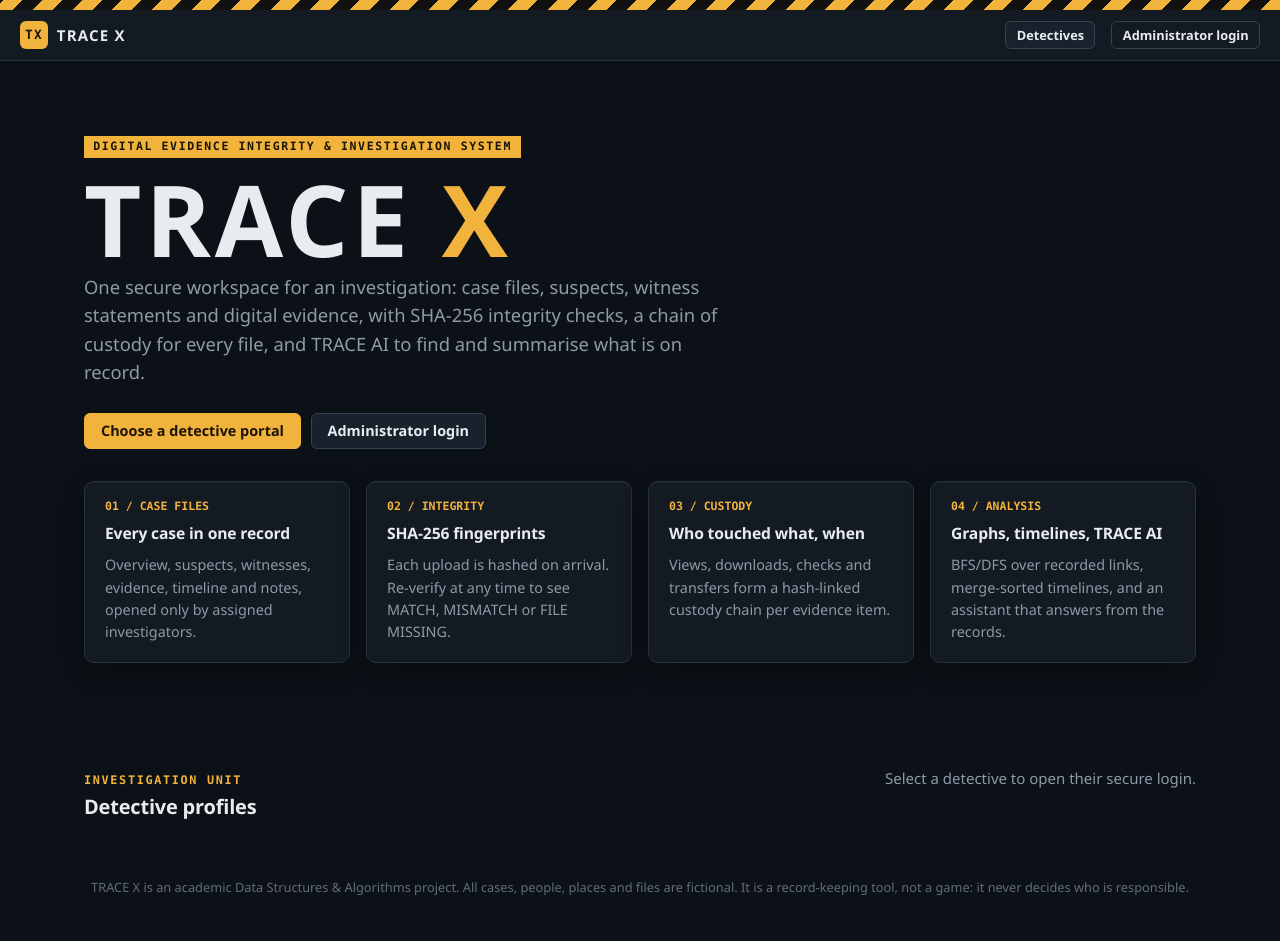
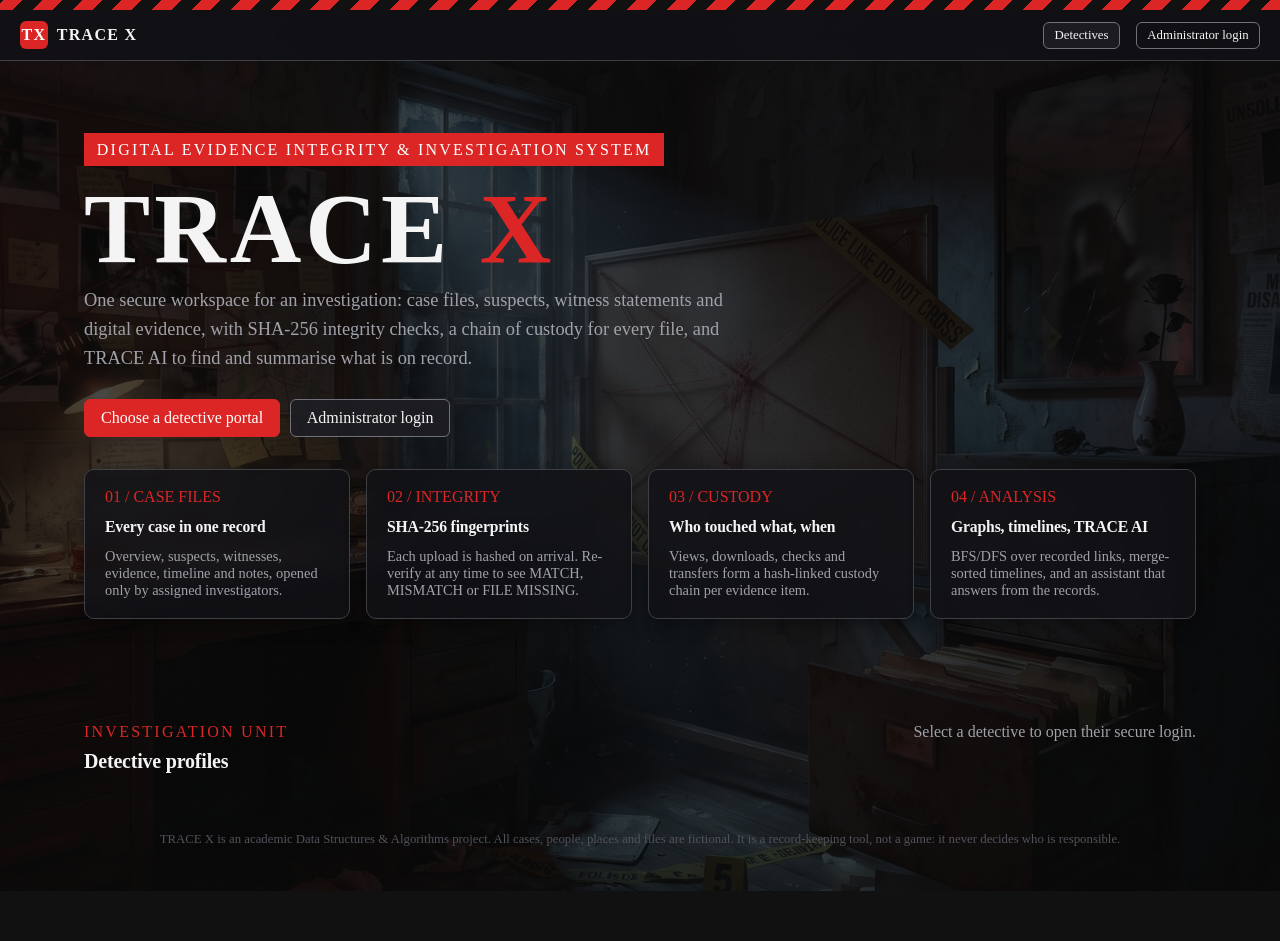
Before and after one commit to TRACEXX/TRACE-X, a Flask app: page / in a window 1280 px wide. After the commit the page ends 891 px from the top, so only its background shows below. Run offline with Flask 3, Linux system fonts and the light colour scheme; data that the repository does not hold is empty; parts of the project's set-up code (start-up, migrations or seed data) failed here and were passed over.

Commit message:
Update backgorund image and theme

```diff
--- a/static/css/style.css
+++ b/static/css/style.css
@@ -5,34 +5,42 @@
    ===================================================================== */
 
 :root {
-  --bg: #0c1117;
-  --surface: #131a22;
-  --surface-2: #19222c;
-  --surface-3: #202b37;
-  --line: #263240;
-  --line-strong: #344354;
-  --text: #e7ecf1;
-  --muted: #8d9aa8;
-  --faint: #5f6d7c;
-  --accent: #f2b33d;          /* evidence-tape amber */
-  --accent-ink: #1b1404;
-  --info: #62b6dc;
-  --ok: #3fbf8f;
-  --bad: #ec6553;
-  --warn: #e8a23a;
-  --violet: #a48bea;
+    /* BLACK & DEEP CHARCOAL BASE */
+    --bg: #08080a;
+    --surface: rgba(18, 18, 22, 0.82);   /* Semi-transparent so background image peeks through */
+    --surface-2: rgba(30, 30, 36, 0.85);
+    --surface-3: rgba(42, 42, 50, 0.90);
+
+    /* METALLIC SILVER BORDERS & TEXT */
+    --line: #3f3f46;
+    --line-strong: #71717a;
+    --text: #f4f4f5;
+    --muted: #a1a1aa;
+    --faint: #52525b;
+
+    /* CRIMSON RED ACCENT (Replaces Evidence-Tape Amber Yellow) */
+    --accent: #dc2626;         /* Bright investigation red */
+    --accent-ink: #ffffff;     /* Crisp white text on red accents */
+
+    --info: #38bdf8;
+    --ok: #34d399;
+    --bad: #f87171;
+    --warn: #fbbf24;
+    --violet: #a78bfa;
     --radius: 10px;
     --radius-sm: 6px;
-  --sans: "Segoe UI Variable Text", "Segoe UI", system-ui, -apple-system, Roboto, "Helvetica Neue", Arial, sans-serif;
-  --mono: "Cascadia Mono", Consolas, "SFMono-Regular", Menlo, monospace;
-  --shadow: 0 1px 0 rgba(255,255,255,.03) inset, 0 8px 24px rgba(0,0,0,.25);
 }
 
 * { box-sizing: border-box; }
 html { -webkit-text-size-adjust: 100%; }
 body {
     margin: 0;
-  background: var(--bg);
+    background-image: linear-gradient(rgba(10, 10, 10, 0.75), rgba(10, 10, 10, 0.75)),
+                      url('../assets/backgrounds/bg.jpg');
+    background-size: cover;
+    background-position: center;
+    background-repeat: no-repeat;
+    background-attachment: fixed;
     color: var(--text);
     font: 15px/1.55 var(--sans);
 }
@@ -69,6 +77,8 @@ img { max-width: 100%; }
     display: flex; align-items: center; gap: 1rem;
     padding: .7rem 1.25rem;
     background: var(--surface);
+    backdrop-filter: blur(12px);          /* Frosted glass effect */
+    -webkit-backdrop-filter: blur(12px);
     border-bottom: 1px solid var(--line);
     position: sticky; top: 0; z-index: 20;
 }
@@ -86,6 +96,8 @@ img { max-width: 100%; }
 .shell { display: grid; grid-template-columns: 232px minmax(0, 1fr); min-height: calc(100vh - 54px); }
 .sidebar {
     background: var(--surface);
+    backdrop-filter: blur(12px);          /* Frosted glass effect */
+    -webkit-backdrop-filter: blur(12px);
     border-right: 1px solid var(--line);
     padding: 1rem .75rem;
 }
@@ -117,10 +129,12 @@ img { max-width: 100%; }
 /* ------------------------------------------------------------ cards */
 .card {
     background: var(--surface);
+    backdrop-filter: blur(10px);          /* Frosted glass effect */
+    -webkit-backdrop-filter: blur(10px);
     border: 1px solid var(--line);
     border-radius: var(--radius);
     padding: 1.15rem 1.25rem;
-  box-shadow: var(--shadow);
+    box-shadow: 0 4px 20px rgba(0, 0, 0, 0.4);
     min-width: 0;
 }
 .card h2, .card h3 { margin-bottom: .75rem; }
@@ -288,7 +302,7 @@ dl.kv dd { margin: 0; overflow-wrap: anywhere; }
 
 /* ----------------------------------------------------------- viewer */
 .viewer {
-  background: #06090c; border: 1px solid var(--line); border-radius: var(--radius);
+  background: rgba(10, 10, 12, 0.85); border: 1px solid var(--line); border-radius: var(--radius);
   min-height: 260px; display: grid; place-items: center; overflow: hidden;
 }
 .viewer img { max-height: 70vh; object-fit: contain; }
@@ -311,7 +325,7 @@ pre.text-view {
 .result-banner.MISMATCH, .result-banner.FILE-MISSING { background: rgba(236,101,83,.12); color: var(--bad); border: 1px solid rgba(236,101,83,.55); }
 
 /* ------------------------------------------------------------ graph */
-.graph-wrap { position: relative; background: #0a0f14; border: 1px solid var(--line); border-radius: var(--radius); overflow: hidden; }
+.graph-wrap { position: relative; background: rgba(10, 10, 12, 0.85); border: 1px solid var(--line); border-radius: var(--radius); overflow: hidden; }
 #graph-svg { width: 100%; height: 560px; display: block; cursor: grab; }
 #graph-svg .edge { stroke: var(--line-strong); stroke-width: 1.5; }
 #graph-svg .edge.hot { stroke: var(--accent); stroke-width: 2.5; }
@@ -345,10 +359,31 @@ pre.steps { font: .8rem/1.55 var(--mono); color: var(--muted); max-height: 320px
 .example-btn { display: block; width: 100%; text-align: left; margin-bottom: .4rem; white-space: normal; font-weight: 500; }
 
 /* --------------------------------------------------------- landing */
-.landing-hero { padding: 4.5rem 0 3rem; }
-.landing-hero .wordmark { font: 900 clamp(3rem, 9vw, 6.2rem)/.9 var(--sans); letter-spacing: .04em; margin: 1rem 0 .6rem; }
-.landing-hero .wordmark span { color: var(--accent); }
-.landing-hero .lede { font-size: 1.15rem; color: var(--muted); max-width: 640px; }
+/* ------------------------------------------------------- landing */
+.landing-hero {
+    padding: 4.5rem 0 3rem;
+}
+
+.landing-hero .wordmark {
+    font-family: var(--sans);
+    font-size: clamp(3.8rem, 9vw, 6.2rem);
+    font-weight: 900;
+    line-height: 0.95;
+    letter-spacing: 0.04em;
+    margin: 1rem 0 0.6rem;
+    color: var(--text);
+}
+
+.landing-hero .wordmark span {
+    color: var(--accent);
+}
+
+.landing-hero .lede {
+    font-size: 1.15rem;
+    color: var(--muted);
+    max-width: 640px;
+    line-height: 1.6;
+}
 .wrap { max-width: 1160px; margin: 0 auto; padding: 0 1.5rem; }
 .feature-list { display: grid; grid-template-columns: repeat(4, minmax(0, 1fr)); gap: 1rem; margin: 2rem 0 0; }
 .feature-list .card h3 { font-size: .98rem; }
```
Also changed, not shown: static/assets/backgrounds/README.txt (deleted), static/assets/backgrounds/bg.jpg (added). Lines whose indentation alone changed are shown as unchanged.
